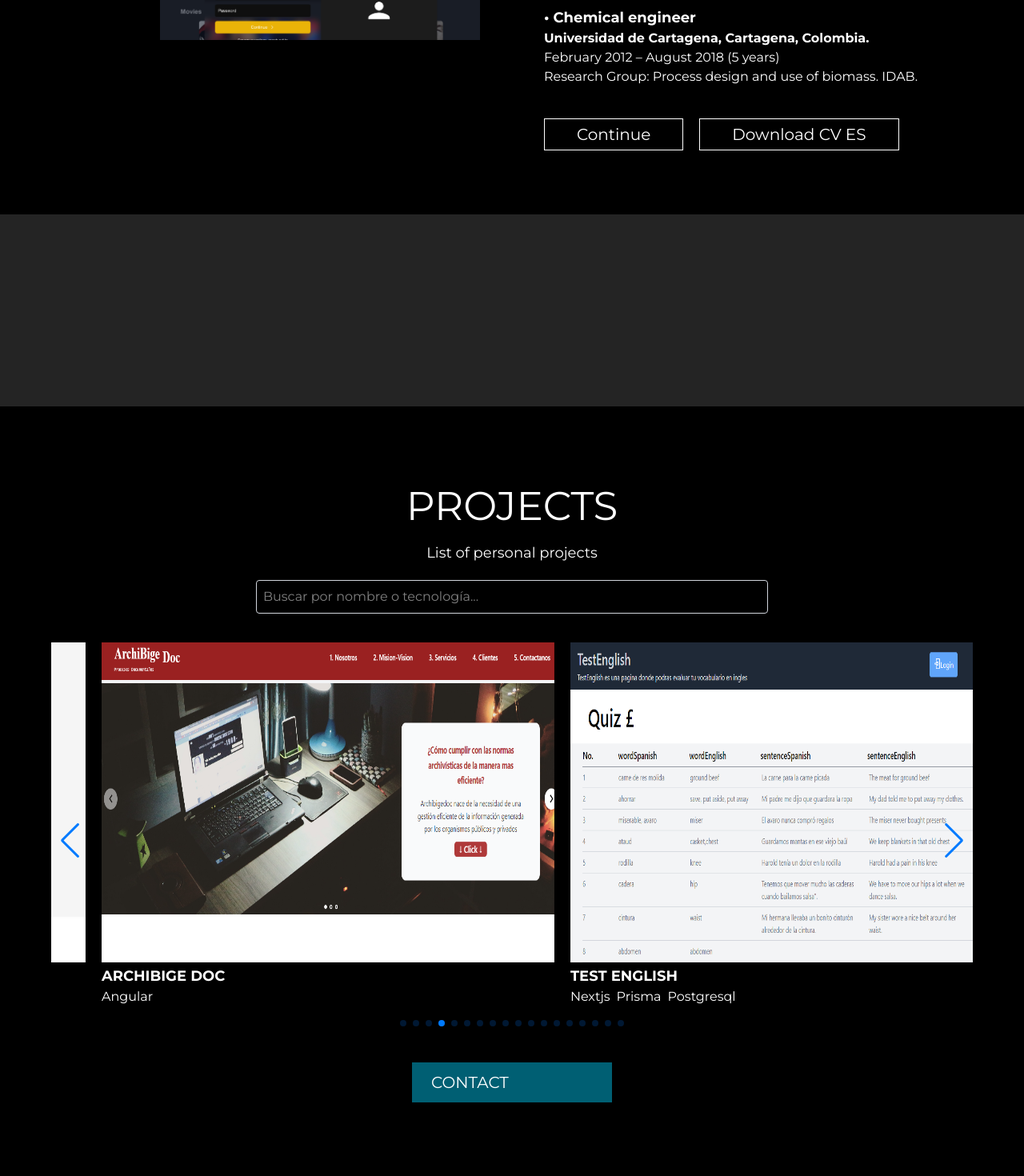
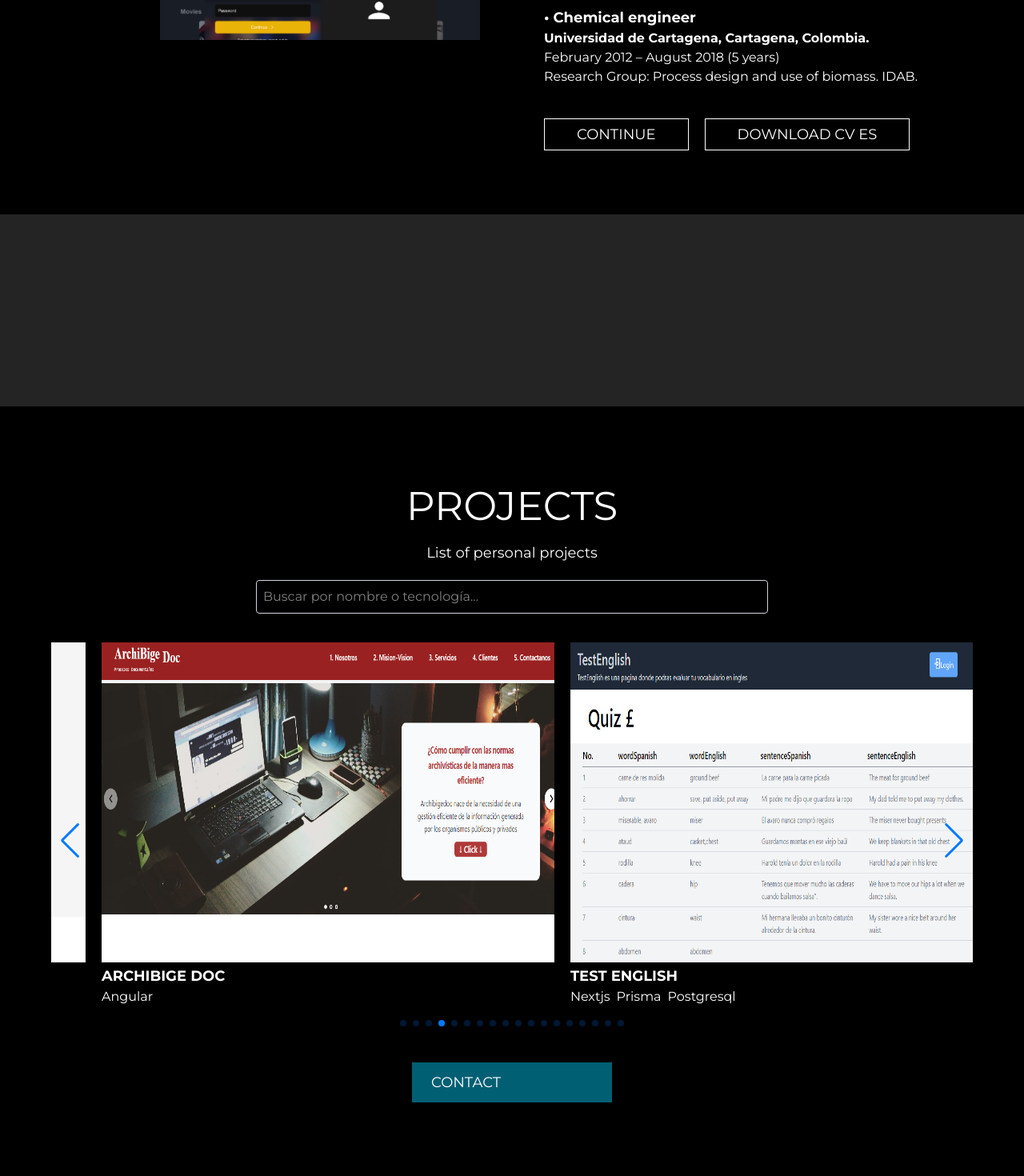
Before and after one commit to JesusOsorioJ/portfolio1, a React (Vite) app: page / in a window 1280 px wide. Shown: the part 3799-5269 px from the top of the page at 80% size. Built offline with nearby package versions, Linux system fonts and the light colour scheme.

Commit message:
Ajuste tamaños

```diff
--- a/src/pages/Home.jsx
+++ b/src/pages/Home.jsx
@@ -251,10 +251,10 @@ export default function Home({
                   onClick={() =>
                     proyectos.current?.scrollIntoView({ behavior: "smooth" })
                   }
-                  className="text-[20px] group border h-[40px] relative flex
+                  className="text-[18px] group border h-[40px] relative flex
                   items-center justify-center overflow-y-hidden px-10"
                 >
-                  <div className="z-10 text-[#ffffff] group-hover:text-[#000000] duration-500 ease-in-out">
+                  <div className="z-10 text-[#ffffff] group-hover:text-[#000000] duration-500 ease-in-out uppercase">
                     {t("continue")}
                   </div>
                   <div
@@ -274,10 +274,10 @@ export default function Home({
                     link.download = "CV.pdf";
                     link.click();
                   }}
-                  className="text-[20px] group border h-[40px] relative flex
+                  className="text-[18px] group border h-[40px] relative flex
                   items-center justify-center overflow-y-hidden px-10"
                 >
-                  <div className="z-10 text-[#ffffff] group-hover:text-[#000000] duration-500 ease-in-out">
+                  <div className="z-10 text-[#ffffff] group-hover:text-[#000000] duration-500 ease-in-out uppercase">
                     {t("downloadResumeSpanish")}
                   </div>
                   <div
@@ -360,7 +360,7 @@ export const SeccionBuscador = ({ proyectos, contacto, buscador = false }) => {
       <button
         onClick={() => contacto.current?.scrollIntoView({ behavior: "smooth" })}
         href="#portafolio"
-        className="w-[250px] text-[20px] group bg-[#005F73] max-h-[50px] relative flex flex-col overflow-y-hidden"
+        className="w-[250px] text-[18px] group bg-[#005F73] max-h-[50px] relative flex flex-col overflow-y-hidden"
       >
         <div className="z-[10] min-h-[50px] mx-6 hover:text-black uppercase
         duration-500 ease-in-out flex flex-col items-center justify-center">
```
